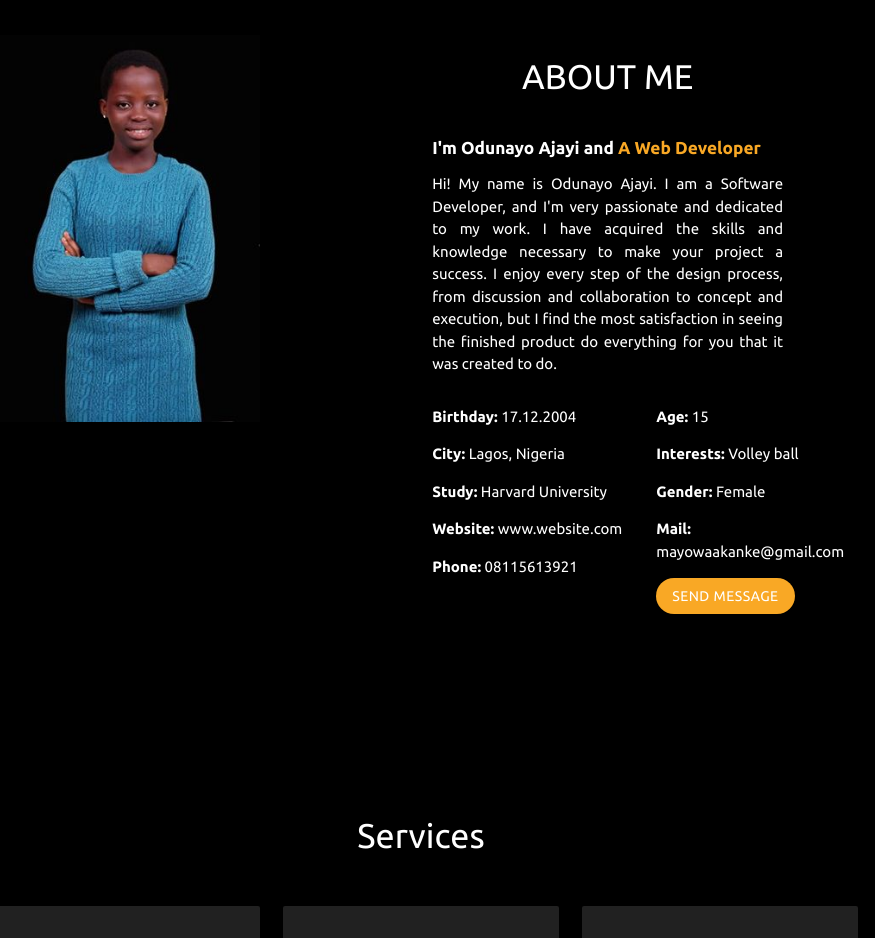
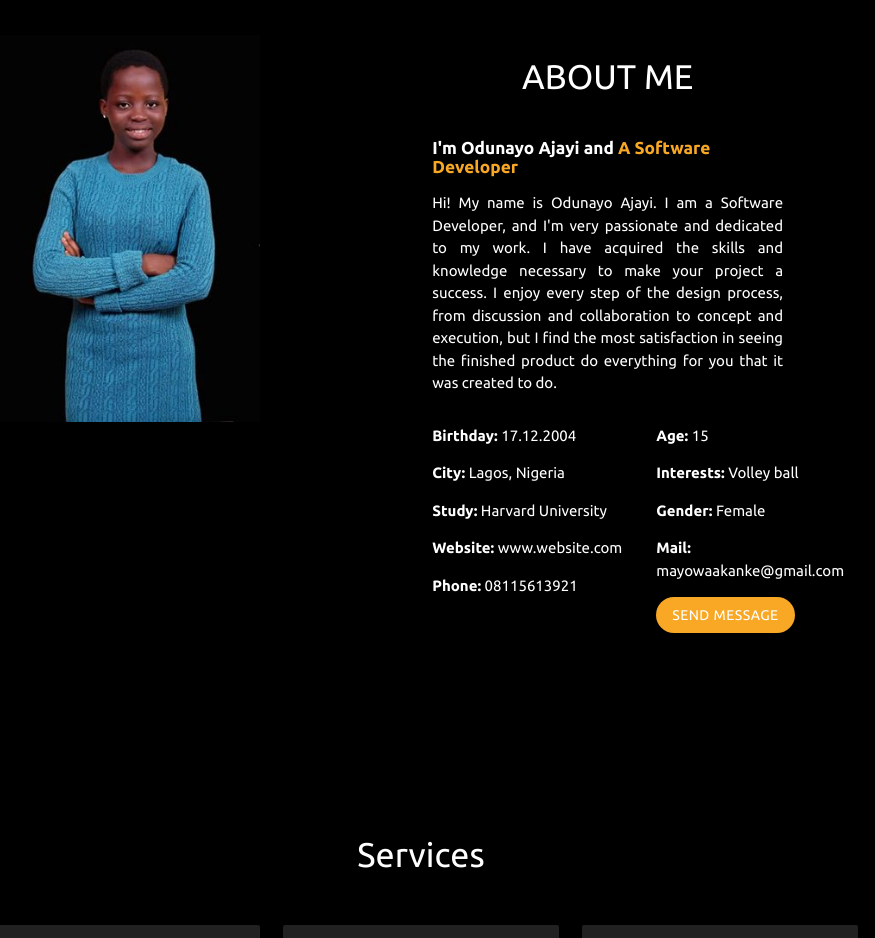
Before and after one commit to odunayo222/Portfolio2, a plain HTML site: page index.html in a window 1280 px wide. Shown: the part 860-1798 px from the top of the page, without its empty margins (219-1094 px from the left). Drawn offline with Linux system fonts and the light colour scheme.

Commit message:
Text-edit

```diff
--- a/index.html
+++ b/index.html
@@ -83,7 +83,7 @@
                         </div>
                         <div class="col l5 about push-l1 offset-l1">
                                 <h4 class="center-align"> ABOUT ME</h4>
-                            <h6 class="bold"><b>I'm Odunayo Ajayi and <span class="yellow-text text-darken-3">A Web Developer</span></b></h6>
+                            <h6 class="bold"><b>I'm Odunayo Ajayi and <span class="yellow-text text-darken-3">A Software Developer</span></b></h6>
                             <p class="justify">Hi! My name is Odunayo Ajayi. I am a Software Developer, and I'm very passionate and dedicated to my work. I have acquired the skills and knowledge necessary to make your project a success. I enjoy every step of the design process, from discussion and collaboration to concept and execution, but I find the most satisfaction in seeing the finished product do everything for you that it was created to do.</p>
 
                         </div>
```
